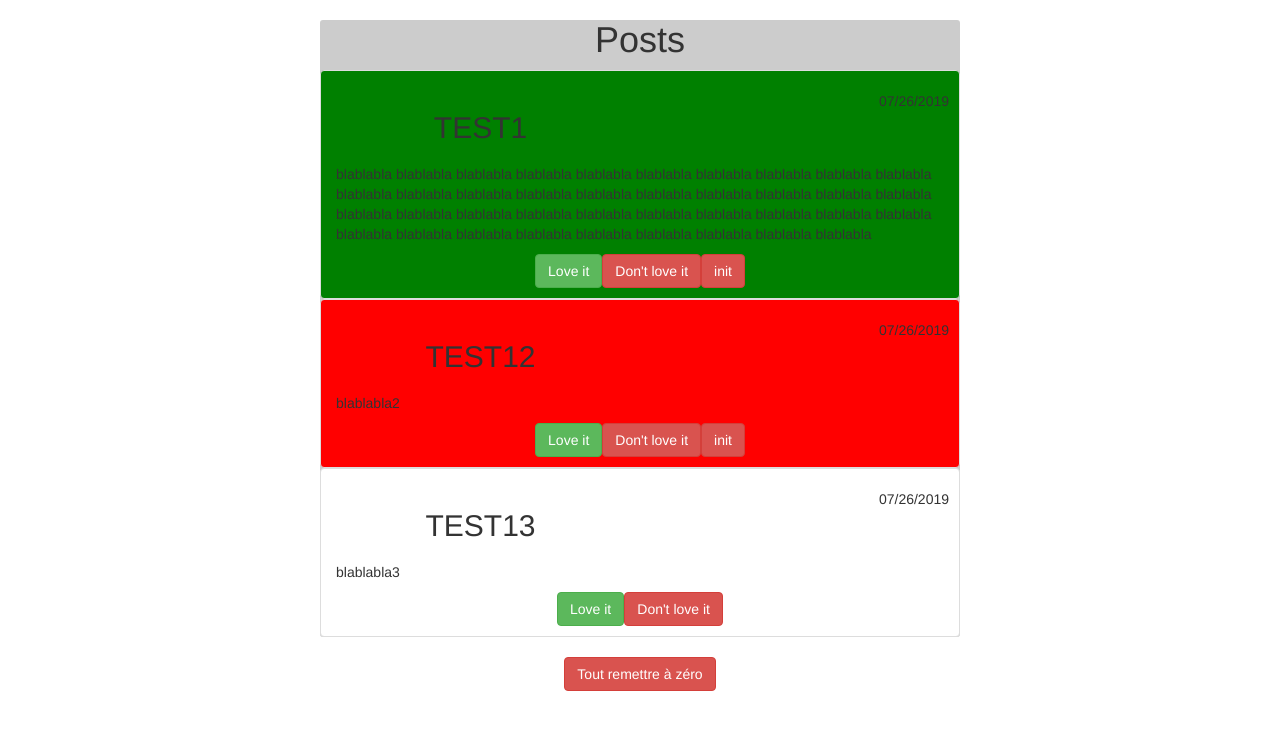
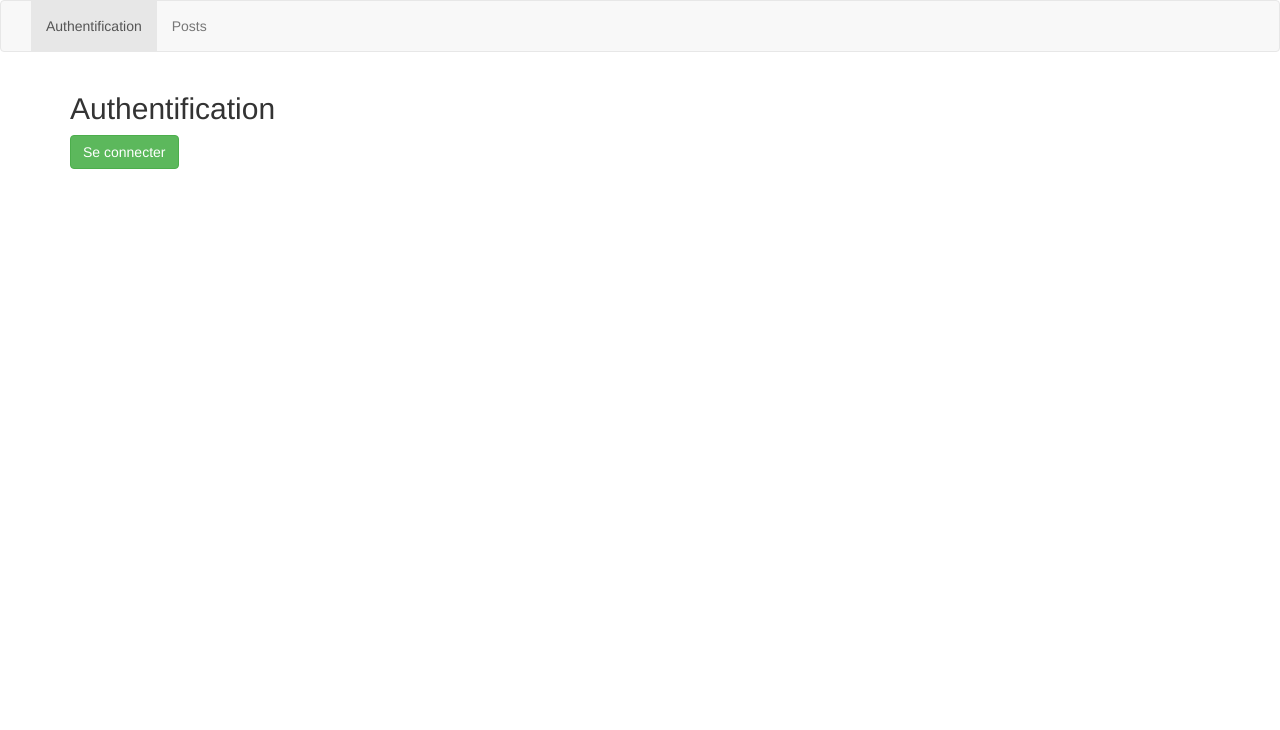
Before and after one commit to hostaur/blog, an Angular app: page /auth in a window 1280 px wide. Shown: the top 730 px of the page. Built offline with nearby package versions, Linux system fonts and the light colour scheme.

Commit message:
mise en place navigation

```diff
--- a/src/app/app.component.html
+++ b/src/app/app.component.html
@@ -1,10 +1,17 @@
-<div style="text-align:center">
-  <div class="center-div">
-    <h1>Posts</h1>
-    <ul class="list-group">
-      <app-post *ngFor="let p of posts; let i = index" [post]="p" [index]="i"></app-post>
-    </ul>
+<nav class="navbar navbar-default">
+  <div class="container-fluid">
+    <div class="navbar-collapse">
+      <ul class="nav navbar-nav">
+        <li routerLinkActive="active"><a routerLink="auth">Authentification</a></li>
+        <li routerLinkActive="active"><a routerLink="posts">Posts</a></li>
+      </ul>
+    </div>
   </div>
-
-  <button class="btn btn-danger" [disabled]="!isAuth" (click)="onReinitialize()">Tout remettre à zéro</button>
+</nav>
+<div class="container">
+  <div class="row">
+    <div class="col-xs-12">
+      <router-outlet></router-outlet>
+    </div>
+  </div>
 </div>
--- a/src/app/app.component.ts
+++ b/src/app/app.component.ts
@@ -1,38 +1,23 @@
 
 
-import { PostService } from './services/post.service';
-import { Component, OnInit } from '@angular/core';
+import { Component} from '@angular/core';
 @Component({
   selector: 'app-root',
   templateUrl: './app.component.html',
   styleUrls: ['./app.component.scss']
 })
-export class AppComponent implements OnInit {
+export class AppComponent  {
 
 
   title = 'blog';
-  isAuth = false;
+
   lastUpdate = new Date();
-  posts: any[];
 
-  constructor(private postService: PostService) {
-    setTimeout(
-      () => {
-        this.isAuth = true;
-      }, 4000
-    );
-  }
-  ngOnInit() {
-    this.posts = this.postService.posts;
-  }
 
-  onReinitialize() {
-    if (confirm('Etes-vous sûr de vouloir tout réinitialiser ?')) {
-      this.postService.reinitialize();
-    } else {
-      return null;
-    }
+  constructor() {
+
   }
 
 
+
 }
--- a/src/app/app.module.ts
+++ b/src/app/app.module.ts
@@ -4,17 +4,33 @@
 import { AppComponent } from './app.component';
 import { PostComponent } from './post/post.component';
 import {FormsModule} from '@angular/forms';
+import { AuthComponent } from './auth/auth.component';
+import { PostViewComponent } from './post-view/post-view.component';
+import { Routes, RouterModule } from '@angular/router';
+import { AuthService } from './services/auth.service';
+
+const appRoutes: Routes = [
+  { path: 'posts', component: PostViewComponent },
+  { path: 'auth', component: AuthComponent },
+  { path: '', component: PostViewComponent }
+];
 
 @NgModule({
   declarations: [
     AppComponent,
-    PostComponent
+    PostComponent,
+    AuthComponent,
+    PostViewComponent
   ],
   imports: [
     BrowserModule,
-    FormsModule
+    FormsModule,
+    RouterModule.forRoot(appRoutes)
   ],
-  providers: [PostService],
+  providers: [PostService,AuthService],
   bootstrap: [AppComponent]
 })
+
+
+
 export class AppModule { }
--- /dev/null
+++ b/src/app/auth/auth.component.html
@@ -0,0 +1,3 @@
+<h2>Authentification</h2>
+<button class="btn btn-success" *ngIf="!authStatus" (click)="onSignIn()">Se connecter</button>
+<button class="btn btn-danger" *ngIf="authStatus" (click)="onSignOut()">Se déconnecter</button>
--- /dev/null
+++ b/src/app/auth/auth.component.ts
@@ -0,0 +1,35 @@
+import { Component, OnInit } from '@angular/core';
+import { AuthService } from '../services/auth.service';
+import { Router } from '@angular/router';
+
+@Component({
+  selector: 'app-auth',
+  templateUrl: './auth.component.html',
+  styleUrls: ['./auth.component.scss']
+})
+export class AuthComponent implements OnInit {
+
+  authStatus: boolean;
+
+  constructor(private authService: AuthService, private router: Router) { }
+
+  ngOnInit() {
+    this.authStatus = this.authService.isAuth;
+  }
+
+  onSignIn() {
+    this.authService.signIn().then(
+      () => {
+        console.log('Sign in successful!');
+        this.authStatus = this.authService.isAuth;
+        this.router.navigate(['posts']);
+      }
+    );
+  }
+
+  onSignOut() {
+    this.authService.signOut();
+    this.authStatus = this.authService.isAuth;
+  }
+
+}
--- /dev/null
+++ b/src/app/post-view/post-view.component.html
@@ -0,0 +1,8 @@
+<div class="center-div">
+  <h1>Posts</h1>
+  <ul class="list-group">
+    <app-post *ngFor="let p of posts; let i = index" [post]="p" [index]="i"></app-post>
+  </ul>
+</div>
+
+<button class="btn btn-danger" [disabled]="!isAuth" (click)="onReinitialize()">Tout remettre à zéro</button>
--- /dev/null
+++ b/src/app/post-view/post-view.component.ts
@@ -0,0 +1,31 @@
+import { Component, OnInit } from '@angular/core';
+import { PostService } from '../services/post.service';
+@Component({
+  selector: 'app-post-view',
+  templateUrl: './post-view.component.html',
+  styleUrls: ['./post-view.component.scss']
+})
+export class PostViewComponent implements OnInit {
+  posts: any[];
+  isAuth = false;
+  constructor(private postService: PostService) {
+    setTimeout(
+      () => {
+        this.isAuth = true;
+      }, 4000
+    );
+  }
+
+  ngOnInit() {
+    this.posts = this.postService.posts;
+  }
+
+  onReinitialize() {
+    if (confirm('Etes-vous sûr de vouloir tout réinitialiser ?')) {
+      this.postService.reinitialize();
+    } else {
+      return null;
+    }
+  }
+
+}
--- /dev/null
+++ b/src/app/services/auth.service.ts
@@ -0,0 +1,21 @@
+export class AuthService {
+
+    isAuth = false;
+
+    signIn() {
+      return new Promise(
+        (resolve, reject) => {
+          setTimeout(
+            () => {
+              this.isAuth = true;
+              resolve(true);
+            }, 2000
+          );
+        }
+      );
+    }
+
+    signOut() {
+      this.isAuth = false;
+    }
+  }
```
Also changed, not shown: src/app/auth/auth.component.scss (added), src/app/post-view/post-view.component.scss (added).
